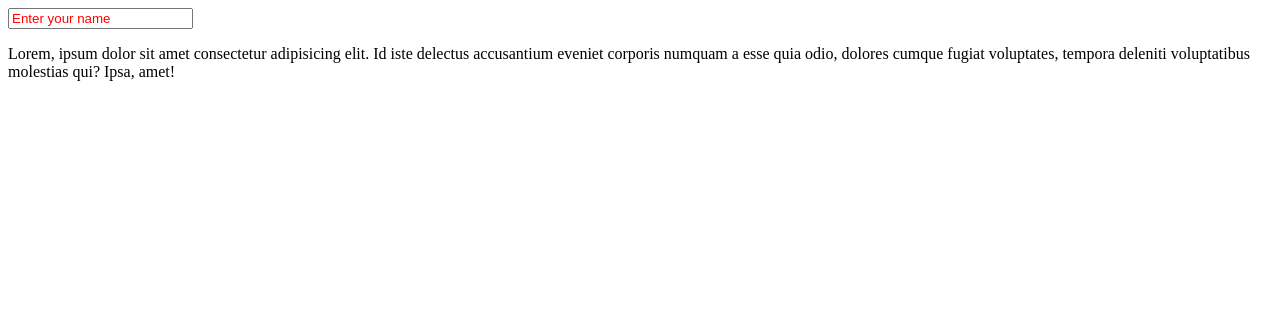
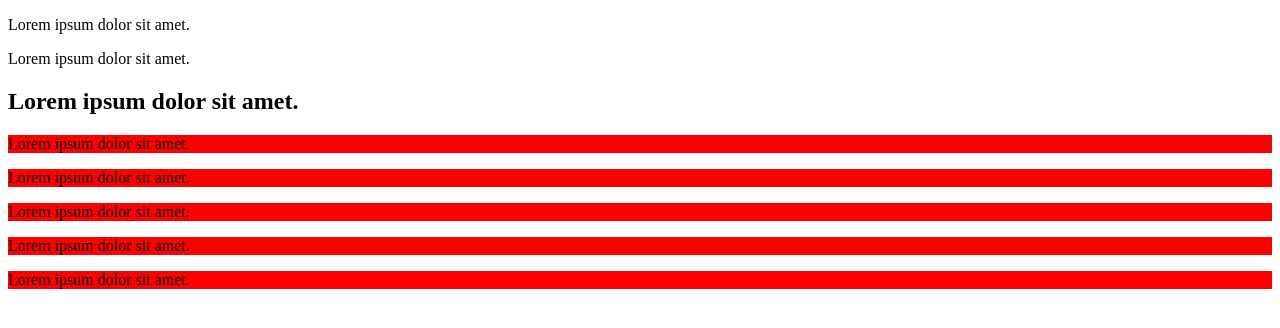
Before and after one commit to ganeshdutt100/weekend_3pm, a plain HTML site: page CSS/code8.html in a window 1280 px wide. Drawn offline with Linux system fonts and the light colour scheme.

Commit message:
Update combinators

```diff
--- a/CSS/code8.html
+++ b/CSS/code8.html
@@ -24,13 +24,63 @@
         color: black;
     } */
 
-    input::placeholder{
+    /* input::placeholder{
         color:red;
     }
+
+    div p{
+        color: red;
+    } */
+
+    /* ul>li{
+        background-color: red;
+    } */
+     /* h2+p{
+        background-color: red;
+     } */
+
+h2~p{
+    background-color: red;
+}
     </style>
 </head>
 <body>
+
+<div>
+    <p>Lorem ipsum dolor sit amet.</p>
+    <p>Lorem ipsum dolor sit amet.</p>
+    <h2>Lorem ipsum dolor sit amet.</h2>
+    <p>Lorem ipsum dolor sit amet.</p>
+    <p>Lorem ipsum dolor sit amet.</p>
+    <p>Lorem ipsum dolor sit amet.</p>
+    <p>Lorem ipsum dolor sit amet.</p>
+    <p>Lorem ipsum dolor sit amet.</p>
+</div>
+
+<!--
+<ul>
+    <li>Lorem ipsum dolor sit amet.</li>
+    <li>Lorem ipsum dolor sit amet.</li>
+    <p>Lorem ipsum dolor sit amet.</p>
+    <li>Lorem ipsum dolor sit amet.</li>
+    <li>Lorem ipsum dolor sit amet.</li>
+    <li>Lorem ipsum dolor sit amet.</li>
+    <li>Lorem ipsum dolor sit amet.</li>
+    <li>Lorem ipsum dolor sit amet.</li>
+    <li>Lorem ipsum dolor sit amet.</li>
+    <li>Lorem ipsum dolor sit amet.</li>
+    <li>Lorem ipsum dolor sit amet.</li>
+    <li>Lorem ipsum dolor sit amet.</li>
+    <li>Lorem ipsum dolor sit amet.</li>
+    <li>Lorem ipsum dolor sit amet.</li>
+    <li>Lorem ipsum dolor sit amet.</li>
+    <li>Lorem ipsum dolor sit amet.</li>
+</ul> -->
+<!--
+    <div>
+        <p>Lorem ipsum dolor sit, amet consectetur adipisicing elit. Neque quas, nemo cumque numquam nihil enim quod optio error, iure perspiciatis itaque saepe laboriosam commodi praesentium, ad a exercitationem sed eveniet.</p>
+    </div>
     <input type="text" name="" id="" placeholder="Enter your name ">
-    <p>Lorem, ipsum dolor sit amet consectetur adipisicing elit. Id iste delectus accusantium eveniet corporis numquam a esse quia odio, dolores cumque fugiat voluptates, tempora deleniti voluptatibus molestias qui? Ipsa, amet!</p>
+    <p>Lorem, ipsum dolor sit amet consectetur adipisicing elit. Id iste delectus accusantium eveniet corporis numquam a esse quia odio, dolores cumque fugiat voluptates, tempora deleniti voluptatibus molestias qui? Ipsa, amet!</p> -->
 </body>
 </html>
```
